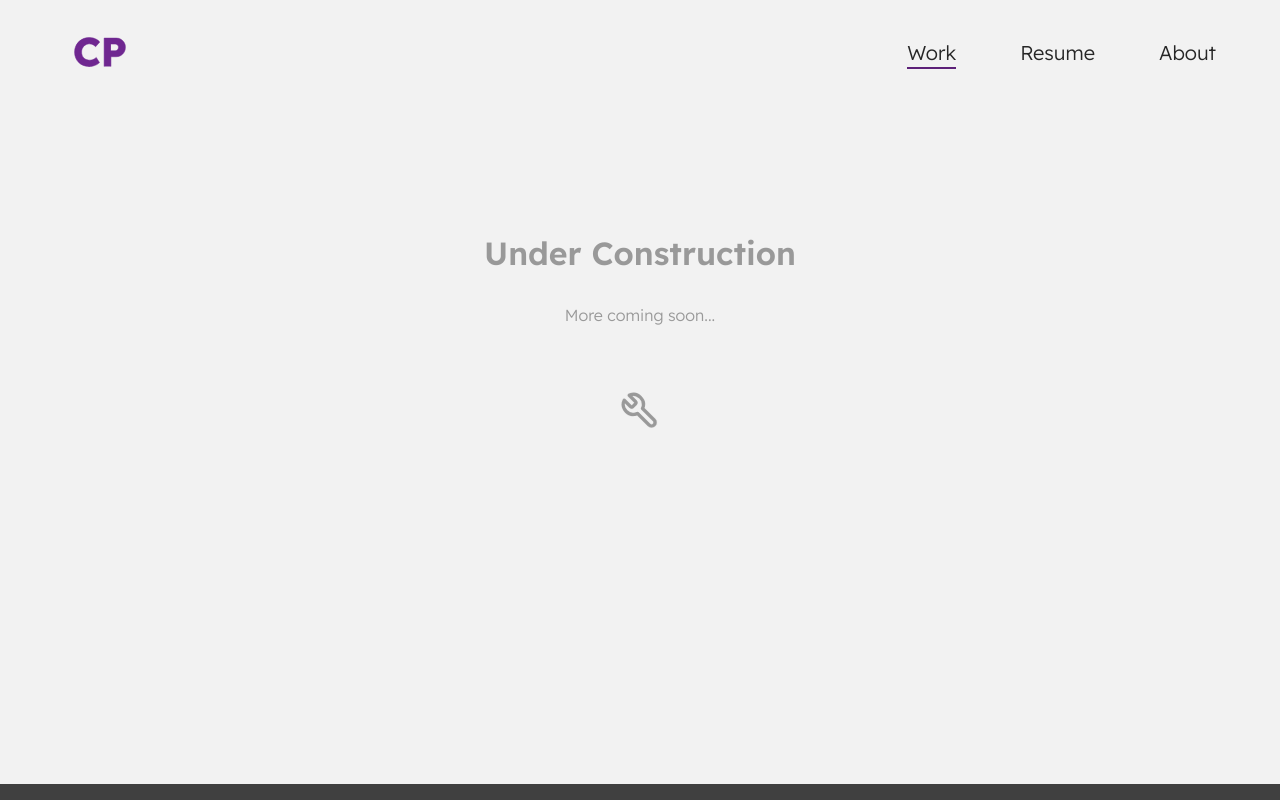
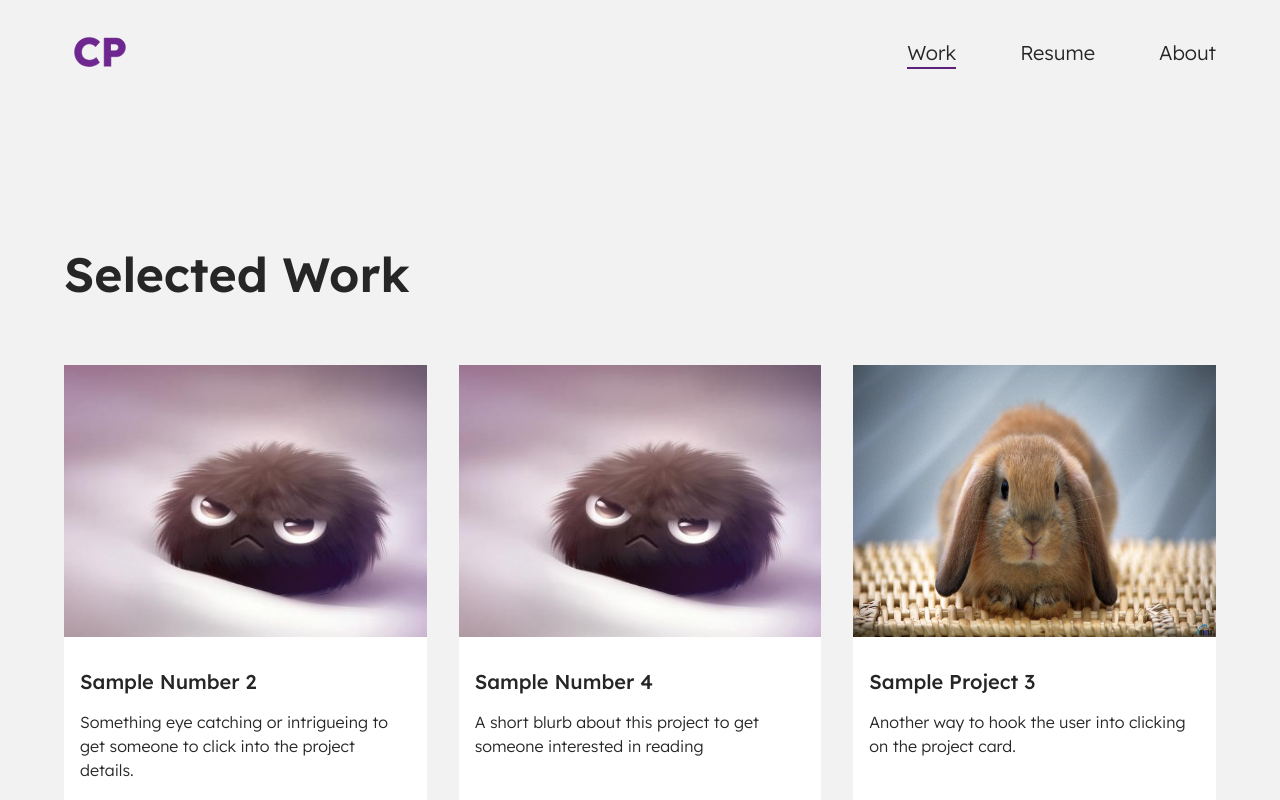
Before and after one commit to cpresler/portfolio-site, a Next.js app: page /work in a window 1280 px wide. Shown: the top 800 px of the page. Built offline with nearby package versions, Linux system fonts and the light colour scheme.

Commit message:
feat: add project card display to work page

```diff
--- a/pages/work.module.scss
+++ b/pages/work.module.scss
@@ -1 +1,9 @@
 @use '../styles/' as *;
+
+.container {
+  @include container;
+}
+
+.content {
+  @include content;
+}
--- a/pages/work.tsx
+++ b/pages/work.tsx
@@ -1,21 +1,55 @@
 import type { NextPage } from 'next'
 import Head from 'next/head'
-import Footer from '../components/Footer/Footer'
-import Header from '../components/Header/Header'
-import Construction from '../components/Construction/Construction'
+import fs from 'fs'
+import matter from 'gray-matter'
+import GridContainer from '../components/GridContainer/GridContainer'
+import ProjectCard from '../components/ProjectCard/ProjectCard'
+import Text from '../components/Text/Text'
 import styles from './Work.module.scss'
 
-const Work: NextPage = () => {
+export async function getStaticProps() {
+  // get projects
+  const files = fs.readdirSync('projects')
+
+  const projects = files.map((fileName) => {
+    const slug = fileName.replace('.md', '')
+    const readFile = fs.readFileSync(`projects/${fileName}`, 'utf-8')
+    const { data: frontmatter } = matter(readFile)
+
+    return {
+      slug,
+      frontmatter
+    }
+  })
+
+  return {
+    props: {
+      projects,
+    },
+  }
+}
+
+const Work: NextPage = ({ projects }) => {
   return (
-    <>
+    <section>
       <Head>
         <meta name='description' content='Christy Presler - examples of past projects' />
       </Head>
+      <div className={styles.content}>
+        <Text tag='h1'>Selected Work</Text>
 
-      <section >
-        <Construction />
-      </section>
-    </>
+        <GridContainer>
+          {projects.map(({ slug, frontmatter }) => (
+            <ProjectCard
+              slug={slug}
+              image={frontmatter.thumbnail}
+              title={frontmatter.title}
+              desc={frontmatter.desc}
+            />
+          ))}
+        </GridContainer>
+      </div>
+    </section>
   )
 }
 
```
